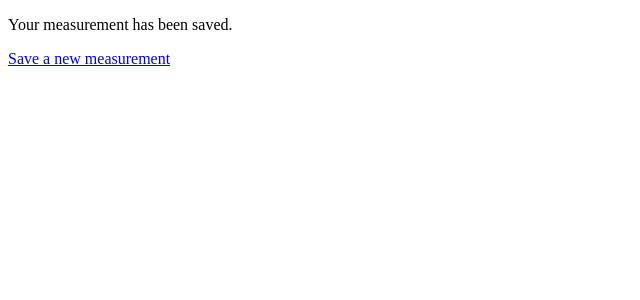
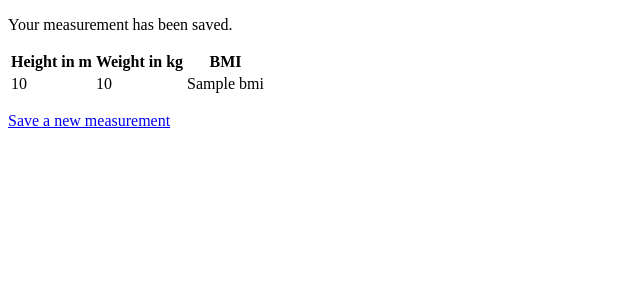
Before and after one commit to momentumlearn/todos-django-sample-app, a Django app: template core/templates/measurement_recorded.html in a window 1280 px wide. Shown: the top 300 px of the page, without its empty margins (0-640 px from the left). Run offline with Django 3.2, Linux system fonts and the light colour scheme; the template is opened without the code that fills it: most values are stand-ins (such as "Sample title", 1, 10 or a date in 2020).

Commit message:
Add bmi calculation on model

```diff
--- a/core/models.py
+++ b/core/models.py
@@ -6,3 +6,6 @@ class BmiMeasurement(models.Model):
   height_in_meters = models.FloatField()
   weight_in_kilograms = models.FloatField()
   measured_at = models.DateField()
+
+  def bmi(self):
+    return self.weight_in_kilograms / self.height_in_meters ** 2
--- a/core/templates/measurement_recorded.html
+++ b/core/templates/measurement_recorded.html
@@ -3,5 +3,20 @@
 {% block body %}
   <p>Your measurement has been saved.</p>
 
+  <table>
+    <tr>
+      <th>Height in m</th>
+      <th>Weight in kg</th>
+      <th>BMI</th>
+    </tr>
+    {% for measurement in measurements %}
+      <tr>
+        <td>{{ measurement.height_in_meters }}</td>
+        <td>{{ measurement.weight_in_kilograms }}</td>
+        <td>{{ measurement.bmi }}</td>
+      </tr>
+    {% endfor %}
+  </table>
+
   <p><a href="/measurement/">Save a new measurement</a></p>
 {% endblock %}
```
Also changed, not shown: core/templates/measurement.html (+17 -0 lines), core/views.py (+7 -2 lines).
